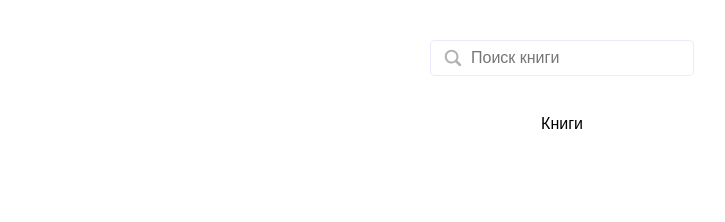
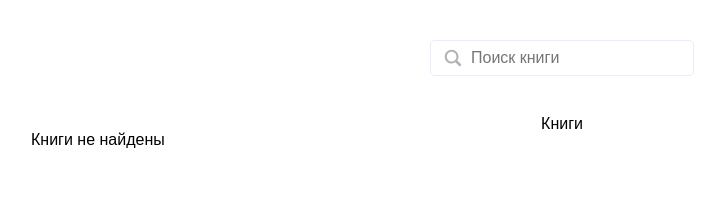
Before and after one commit to MaxShelest88/books-app, a React (Create React App) app: page / in a window 1280 px wide. Shown: the top 222 px of the page, without its empty margins (78-803 px from the left). Built offline with nearby package versions, Linux system fonts and the light colour scheme.

Commit message:
проверка есть ли книги

```diff
--- a/src/pages/Home/Home.tsx
+++ b/src/pages/Home/Home.tsx
@@ -15,18 +15,19 @@ const Home: React.FC = () => {
     if(searchValue){
       dispatch(fetchBooks(searchValue));
     }
+    console.log(items)
   }, [searchValue]);
 
-  const uniqItems = items.reduce<TSearchedBook[]>((uniq, item) => {
+  const uniqItems = items?.length > 0 ? items.reduce<TSearchedBook[]>((uniq, item) => {
     const uniqItem = uniq.find((obj) => obj.id === item.id);
     if (uniqItem && uniq.includes(uniqItem)) {
       return uniq;
     } else {
       return [...uniq, item];
     }
-  }, []);
+  }, []) : []
 
-	const books = uniqItems.map((item: TSearchedBook) => <BookBlock {...item} key={item.id} />);
+	const books = uniqItems?.map((item: TSearchedBook) => <BookBlock {...item} key={item.id} />);
 
   return (
     <section className="books">
@@ -38,7 +39,7 @@ const Home: React.FC = () => {
             :
             <>
               <div className={s.title}>Книги</div>
-              <div className={s.items}>{books}</div>
+              <div className={s.items}>{books.length > 0 ? books : <div>Книги не найдены</div>}</div>
             </>
         }
         {
--- a/src/redux/searchedBooks/asyncactions.ts
+++ b/src/redux/searchedBooks/asyncactions.ts
@@ -3,7 +3,7 @@ import axios from 'axios';
 import { TData } from './types';
 
 export const fetchBooks = createAsyncThunk(
-  'serachedBooks/fetchBooks',
+  'searchedBooks/fetchBooks',
   async (searchValue: string) => {
     const {data} = await axios.get<TData>(
 		 `https://www.googleapis.com/books/v1/volumes`, {
--- a/src/redux/searchedBooks/slice.ts
+++ b/src/redux/searchedBooks/slice.ts
@@ -1,6 +1,6 @@
-import { createSlice } from '@reduxjs/toolkit'
-import { fetchBooks } from './asyncactions';
-import { ISearchedBooksState, Status } from './types';
+import {createSlice} from '@reduxjs/toolkit'
+import {fetchBooks} from './asyncactions';
+import {ISearchedBooksState, Status} from './types';
 
 const initialState: ISearchedBooksState = {
   searchValue: '',
```
Lines whose indentation alone changed are shown as unchanged.
